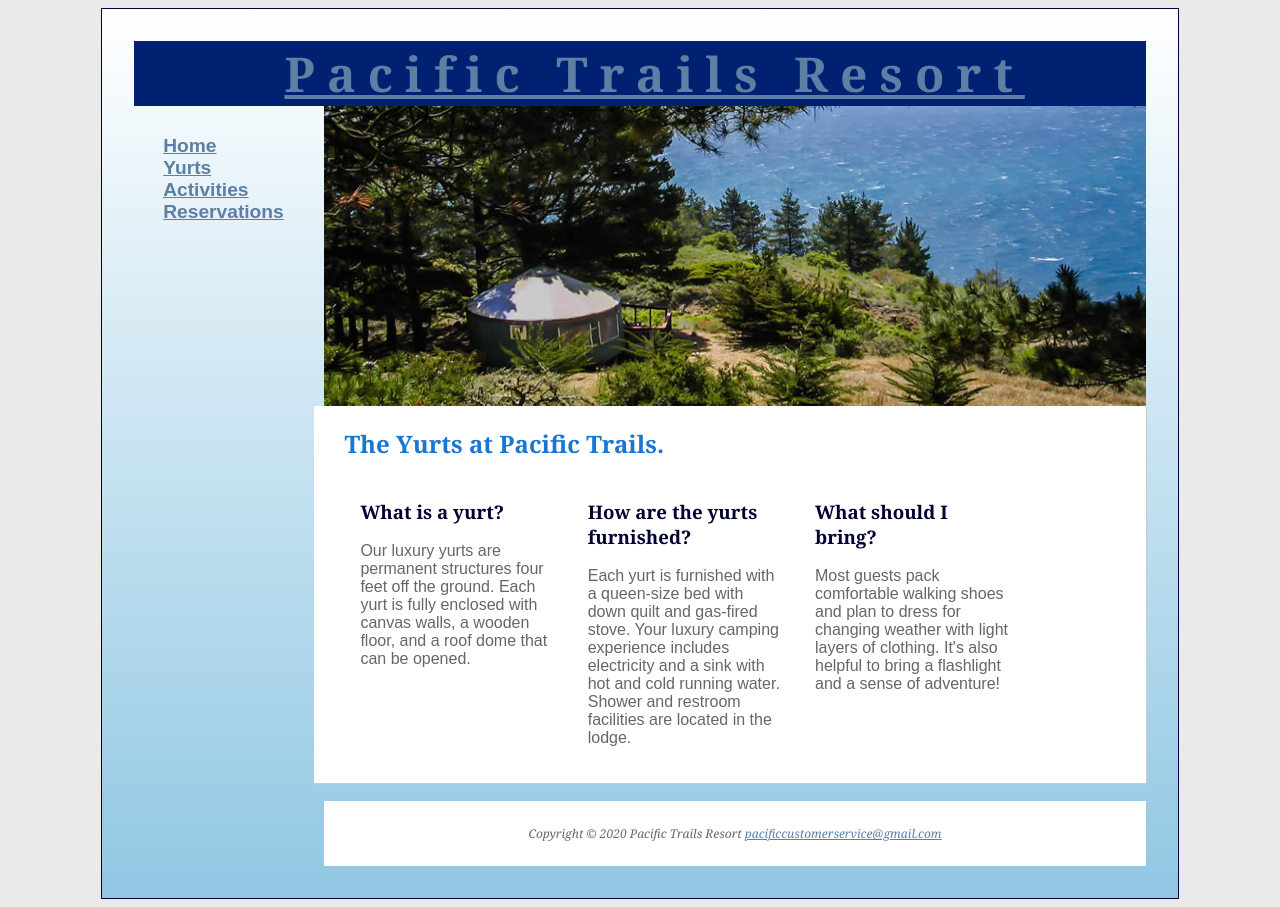
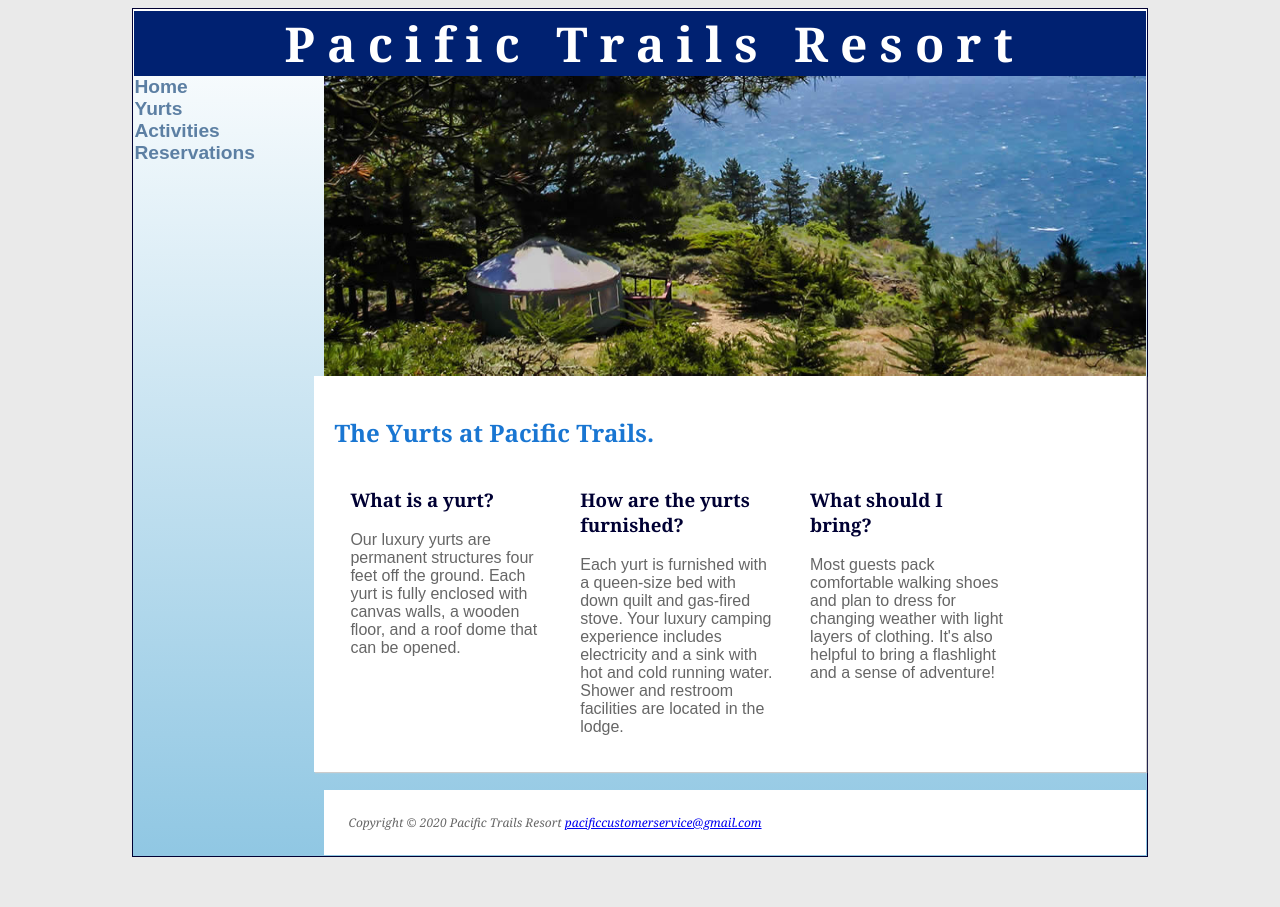
Before and after one commit to samhcarrasco/PacificTrailsResort, a plain HTML site: page yurts.html in a window 1280 px wide. After the commit the page ends 865 px from the top, so only its background shows below. Drawn offline with Linux system fonts and the light colour scheme.

Commit message:
corrected header sizing and footer sizing

```diff
--- a/pacific.css
+++ b/pacific.css
@@ -7,31 +7,37 @@ body {
 
 header {
     background-color: #002171 ;
+
     color: #FFFFFF;
-
     height: 120px;
     text-align: center;
-    padding-top: 130px;
+    padding-top: 15px;
+
     padding-left: 3em;
+    text-decoration: none;
 
 
 
 }
+
+
 footer{
 font-size: 75%;
 font-family: Georgia;
 font-style: italic;
-text-align: center;
+text-align: left;
 padding: 2em;
 margin-left: 190px;
 background-color: #FFFFFF;
+margin-bottom: 0px;
+
 }
 
 nav  {
 
 
     font-weight: bold;
-    padding: 1.5em;
+    padding: 1.5m;
     float: left;
     width: 160px;
     font-size: 120%;
@@ -58,7 +64,14 @@ h1{
     font-size: 3em;
     letter-spacing: .25em;
     padding-left: 150px;
+    text-decoration: none;
 }
+
+h1 a {
+    color: #FFFFFF;
+    text-decoration: none;
+}
+
 h2 {
     color: #1976D2;
     font-family: Georgia;
@@ -91,20 +104,24 @@ main ul{
 }
 
 #wrapper { background-color: #90C7E3;
-    padding: 2em;
+    padding: .1em;
     margin-left: auto; margin-right: auto;
     width: 80%;
-    min-width: 800px;
+    min-width: 960px;
+    max-width: 2048px;
+    offset: 3px;
+    box-shadow: #333333;
     border: 1px solid #000033;
     background-image: linear-gradient(#FFFFFF, #90C7E3);
+
 }
 
 
 main{
-padding-top: 1px;
+padding-top: 20px;
 padding-right: 20px;
 padding-bottom: 20px;
-padding-left: 30px ;
+padding-left: 20px ;
 display: block;
 box-shadow: 1px 1px 1px #CCCCCC;
 background-color: #FFFFFF;
@@ -146,18 +163,24 @@ section {
 
 }
 
-a:link {
 
+
+
+
+
+
+nav a:link {
+text-decoration: none;
 color: #5c7fa3;
 
 }
 
-a:visited{
+nav a:visited{
     color: #344873;
 
 }
 
-a:hover{
+ nav a:hover{
 
     color: #A52A2A;
 }
```
